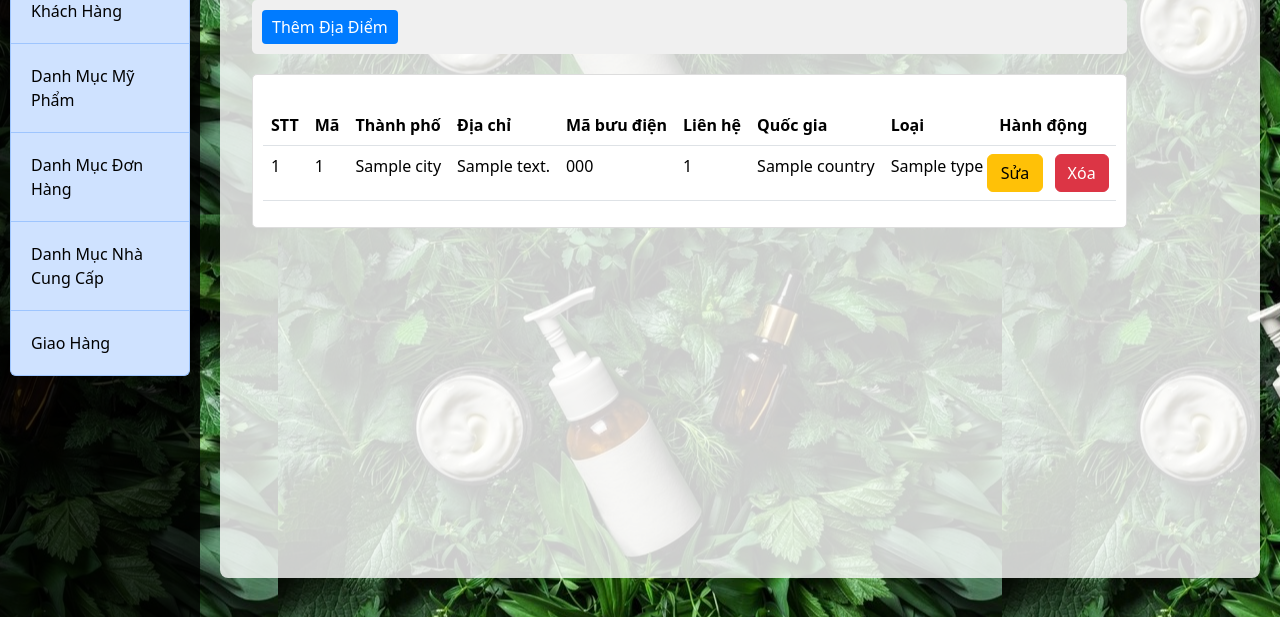
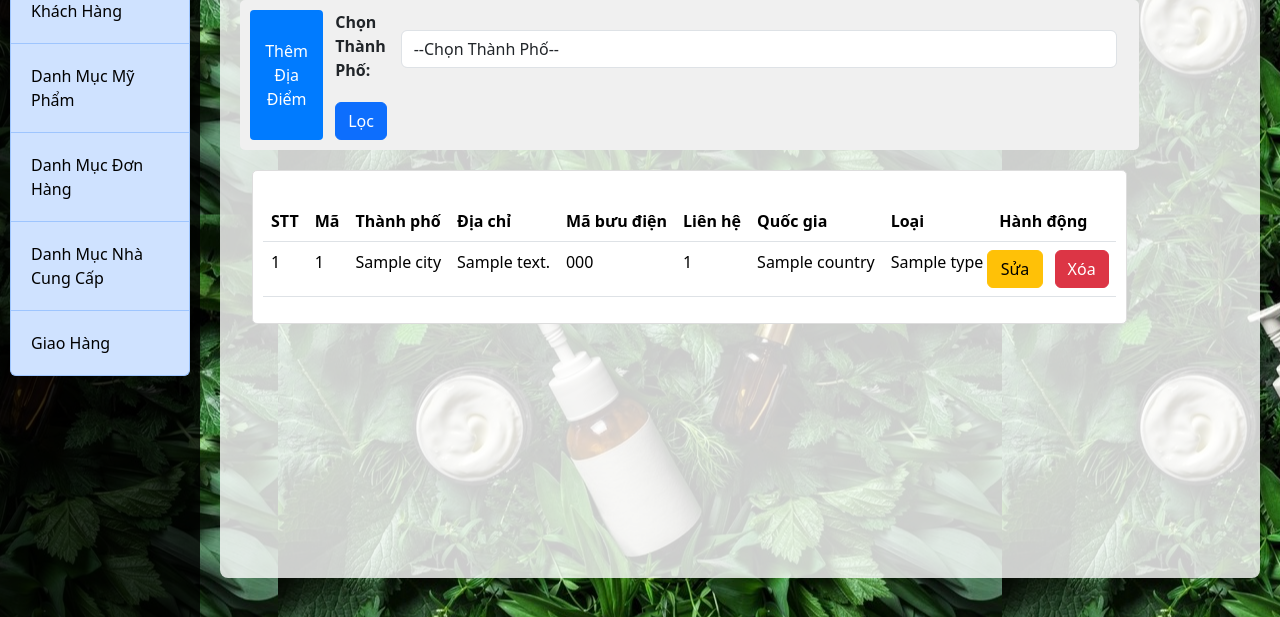
Before and after one commit to netprtony/QuanLyMyPham, a Flask app: page /location-list in a window 1280 px wide. Shown: the part 182-799 px from the top of the page. Run offline with Flask 3, Linux system fonts and the light colour scheme; a database or web service that is not in the repository returns one stand-in record (values such as "Sample title").

Commit message:
lọc theo thành phố của location

```diff
--- a/location_routes.py
+++ b/location_routes.py
@@ -68,3 +68,14 @@ def delete_location(location_id):
         return redirect(url_for('location_bp.location_list'))  # Chuyển hướng về danh sách khách hàng
     else:
         return "Không tìm thấy khách hàng với ID này", 404
+
+
+@location_bp.route('/filter-locations', methods=['GET'])
+def filter_locations():
+    city = request.args.get('city-select')
+    if city:
+        filtered_locations = location_collection.find({"city": city})
+    else:
+        filtered_locations = location_collection.find()  # Nếu không có thành phố, lấy tất cả
+
+    return render_template('location_list.html', locations=filtered_locations)
--- a/templates/location_list.html
+++ b/templates/location_list.html
@@ -7,8 +7,27 @@ Quản Lý Địa Điểm Khách Hàng
         <div class="header">
             <h2>Quản Lý Địa Điểm Khách Hàng</h2>
         </div>
-        <div class="actions">
-            <button class="btn-add" data-bs-toggle="modal" data-bs-target="#addLocation">Thêm Địa Điểm</button>
+        <div class="actions row">
+            <button class="btn-add col-1" data-bs-toggle="modal" data-bs-target="#addLocation">Thêm Địa Điểm</button>
+
+            <form class="col" id="locationFilterForm" action="/filter-locations" method="GET">
+                <div class="form-group">
+                    <label for="city-select">Chọn Thành Phố:</label>
+                    <select id="city-select" name="city-select" class="form-control" required>
+                        <option value="">--Chọn Thành Phố--</option>
+                        <option value="Ho Chi Minh City">Ho Chi Minh City</option>
+                        <option value="Ha Noi">Hà Nội</option>
+                        <option value="Da Nang">Đà Nẵng</option>
+                        <option value="Hue">Huế</option>
+                        <option value="Can Tho">Cần Thơ</option>
+                        <option value="Nha Trang">Nha Trang</option>
+                        <option value="Binh Duong">Bình Dương</option>
+                        <option value="Vung Tau">Vũng Tàu</option>
+                    </select>
+                </div>
+                <button type="submit" class="btn btn-primary">Lọc</button>
+            </form>
+
         </div>
         <div class="list">
             <table class="table">
```
